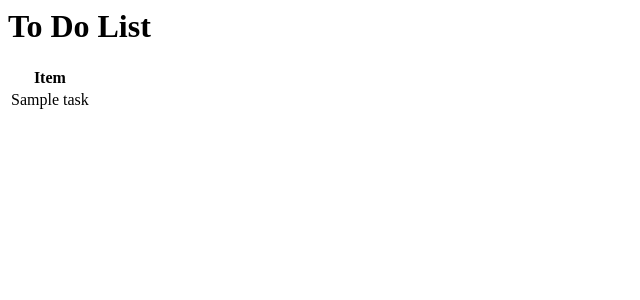
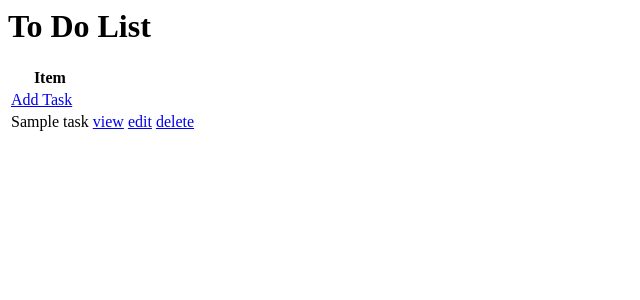
Before and after one commit to IbrahimFarukInce/Django-To-Do-List, a Django app: page / in a window 1280 px wide. Shown: the top 300 px of the page, without its empty margins (0-640 px from the left). Run offline with Django 4.2, Linux system fonts and the light colour scheme; tables that the repository leaves empty hold one stand-in row (values such as "Sample post").

Commit message:
crud class created

```diff
--- a/todolist/base/urls.py
+++ b/todolist/base/urls.py
@@ -1,6 +1,10 @@
 from django.urls import path
-from .views import TaskList
+from .views import TaskList, TaskDetail, TaskCreate, TaskUpdate, TaskDelete
 
 urlpatterns = [
-    path('',TaskList.as_view(),name='tasks')
+    path('',TaskList.as_view(),name='tasks'),
+    path('task/<int:pk>/',TaskDetail.as_view(),name='task-detail'),
+    path('task-create/',TaskCreate.as_view(),name='task-create'),
+    path('task-update/<int:pk>',TaskUpdate.as_view(),name='task-update'),
+    path('task-delete/<int:pk>',TaskDelete.as_view(),name='task-delete'),
 ]
--- a/todolist/base/views.py
+++ b/todolist/base/views.py
@@ -1,8 +1,35 @@
 from django.shortcuts import render
 from django.http import HttpResponse
 from django.views.generic.list import ListView
+from django.views.generic.detail import DetailView
+from django.views.generic.edit import CreateView, UpdateView, DeleteView
+from django.urls import reverse_lazy
 from . models import Task
 
 class TaskList(ListView):
     model = Task
     template_name = 'task_list.html'
+    context_object_name = 'tasks'
+
+class TaskDetail(DetailView):
+    model = Task
+    context_object_name = 'task'
+    template_name = 'base/task.html'
+
+class TaskCreate(CreateView):
+    model = Task
+    fields = "__all__"
+    template_name = 'base/task_form.html'
+    success_url = reverse_lazy('tasks')
+
+class TaskUpdate(UpdateView):
+    model = Task
+    fields = "__all__"
+    template_name = 'base/task_form.html'
+    success_url = reverse_lazy('tasks')
+
+class TaskDelete(DeleteView):
+    model = Task
+    fields = "__all__"
+    template_name = 'base/task_delete.html'
+    success_url = reverse_lazy('tasks')
--- /dev/null
+++ b/todolist/templates/base/task.html
@@ -0,0 +1 @@
+<h1>Task: {{task}}</h1>
--- a/todolist/templates/base/task_list.html
+++ b/todolist/templates/base/task_list.html
@@ -4,10 +4,15 @@
     <tr>
         <th>Item</th>
     </tr>
-
-    {% for task in object_list %}
+    <tr>
+        <td><a href="{% url 'task-create' %}">Add Task</a></td>
+    </tr>
+    {% for task in tasks %}
     <tr>
         <td>{{task.title}}</td>
+        <td><a href="{% url 'task-update' task.pk %}">view</a></td>
+        <td><a href="{% url 'task-update' task.pk %}">edit</a></td>
+        <td><a href="{% url 'task-delete' task.pk %}">delete</a></td>
     </tr>
     {% empty %}
     <h3>No items in list</h3>
```
Also changed, not shown: todolist/templates/base/task_delete.html (added, +8 -0 lines), todolist/templates/base/task_form.html (added, +7 -0 lines).
